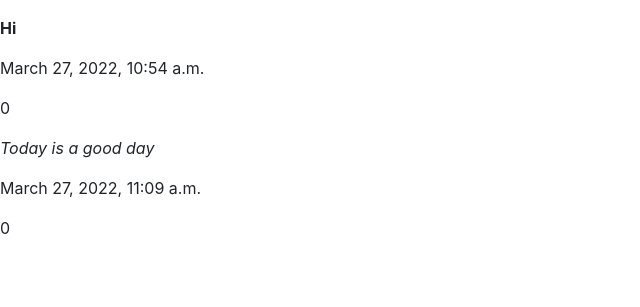
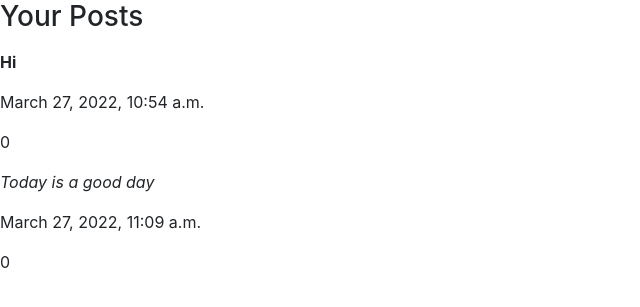
Before and after one commit to richard1615/Network-cs50, a Django app: template project4/network/templates/network/index.html in a window 1280 px wide. Shown: the part 56-363 px from the top of the page, without its empty margins (0-640 px from the left). Run offline with Django 3.2, Linux system fonts and the light colour scheme; the template is opened without the code that fills it: values that come from a table or form of the project are taken from there, others are empty; data comes from the database, SQL or seed files in the repository; parts of the project's set-up code (start-up, migrations or seed data) failed here and were passed over; some libraries are stand-ins or nearby versions.

Commit message:
Working on making an anon user index page

```diff
--- a/project4/network/templates/network/index.html
+++ b/project4/network/templates/network/index.html
@@ -1,6 +1,7 @@
 {% extends "network/layout.html" %}
 
 {% block body %}
+    <h3>Your Posts</h3>
     {% for post in posts %}
         <div>
             <p>{{ post.content|safe }}</p>
--- a/project4/network/views.py
+++ b/project4/network/views.py
@@ -10,7 +10,9 @@ from .forms import postForm
 
 
 def index(request):
-    user_posts = posts.objects.filter(created_by = request.user)
+    user = request.user
+    # TODO: Put user data and render them
+    user_posts = posts.objects.filter(created_by = user)
     return render(request, "network/index.html", {'posts' : user_posts})
 
 
```
